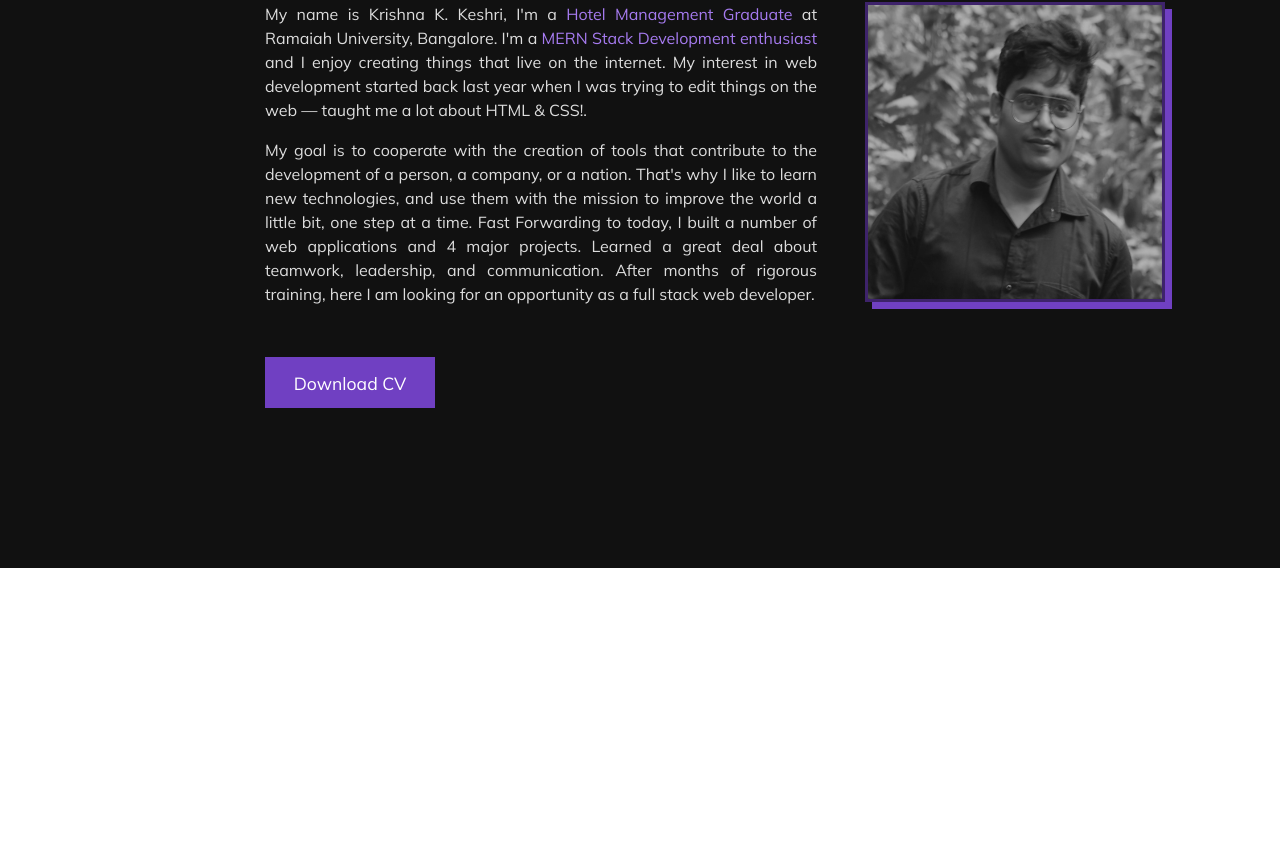
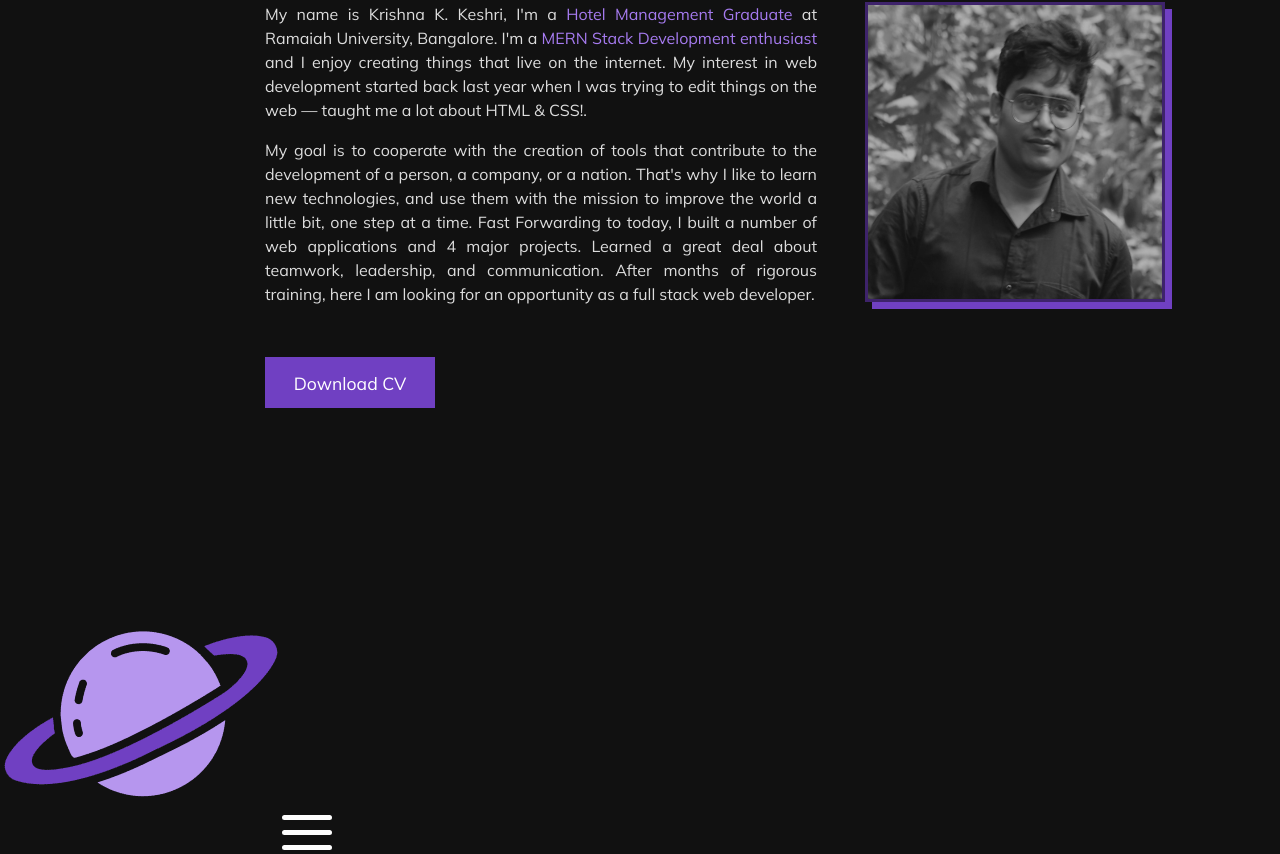
Before and after one commit to KrishnaKumarKeshri96/portfolio-v2, a React (Create React App) app: page / in a window 1280 px wide. Shown: the part 973-1827 px from the top of the page. Before the commit the page ends 1541 px from the top, so only its background shows below. Built offline with nearby package versions, Linux system fonts and the light colour scheme.

Commit message:
Half Part done on Creating HAmburger Responsive

```diff
--- a/src/App.js
+++ b/src/App.js
@@ -7,6 +7,12 @@ import Header from "./components/Header.jsx";
 import Home from "./components/Home.jsx";
 import About from "./components/About.jsx";
 
+// Icons
+import favicon from "./img/logo.png";
+import burgerIcon from "./img/burger.svg";
+import closeIcon from "./img/x.svg";
+
+//Data
 import dataJSON from "./data/english.js";
 
 function App() {
@@ -15,13 +21,19 @@ function App() {
 
   //set data
   const [content, setContent] = useState(dataJSON);
+
+  // Show or hide the menu and the header
+  const [showBurger, setShowBurger] = useState(true);
   const [showHeader, setShowHeader] = useState(window.innerWidth > 1000);
 
-  const showLoader = (time) => {
-    setLoading(true);
-    setTimeout(() => {
-      setLoading(false);
-    }, time);
+  const showHideMenu = () => {
+    setShowBurger(!showBurger);
+    setShowHeader(showBurger);
+  };
+
+  const closeHeader = () => {
+    setShowHeader(window.innerWidth > 1000);
+    setShowBurger(window.innerWidth <= 1000);
   };
 
   // Sections references
@@ -34,6 +46,24 @@ function App() {
     contact: useRef(null),
   };
 
+  const goTo = (section) => {
+    references[section].current.scrollIntoView({ behavior: "smooth" });
+    closeHeader();
+  };
+
+  // Update showHeader and showBurger when the page is resized.
+  window.onresize = () => {
+    setShowHeader(window.innerWidth > 1000);
+    setShowBurger(window.innerWidth <= 1000);
+  };
+
+  const showLoader = (time) => {
+    setLoading(true);
+    setTimeout(() => {
+      setLoading(false);
+    }, time);
+  };
+
   window.onload = () => showLoader(1000);
   return loading ? (
     <Loader />
@@ -41,14 +71,31 @@ function App() {
     <>
       <Header
         content={content.header}
-        setContent={setContent}
+        showHeader={showHeader}
+        closeHeader={closeHeader}
+        goTo={goTo}
         showLoader={showLoader}
-        showHeader={showHeader}
       />
-      <div className="sections">
-        <Home content={content.home} refProperty={references.home} />
-        <About content={content.about} refProperty={references.about} />
-      </div>
+      <>
+        <div className="sections">
+          <Home content={content.home} refProperty={references.home} />
+          <About content={content.about} refProperty={references.about} />
+        </div>
+        <div className="mobile-header">
+          <img
+            src={favicon}
+            alt="Logo"
+            className="logo"
+            onClick={() => goTo("home")}
+          ></img>
+          <img
+            src={showBurger ? burgerIcon : closeIcon}
+            alt="Menu"
+            className="burger-close"
+            onClick={showHideMenu}
+          ></img>
+        </div>
+      </>
     </>
   );
 }
```
Also changed, not shown: src/img/burger.svg (added), src/img/x.svg (added).
